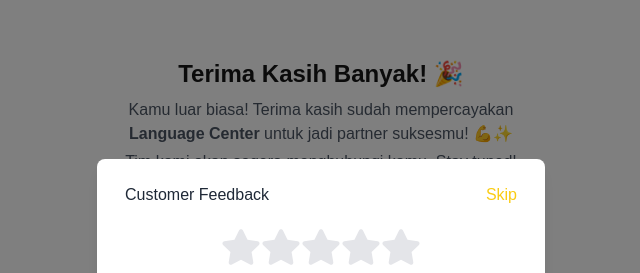
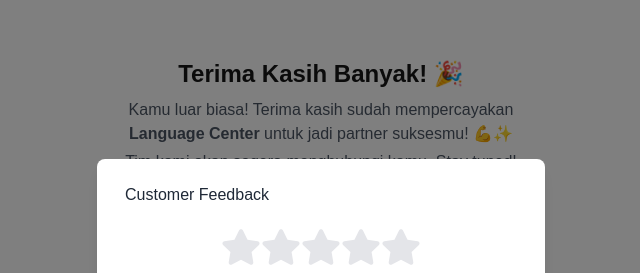
Before and after one commit to RyoSkyKnight/Belajar-Next-Js, a Next.js app: page /pages/thankyou in a window 1280 px wide. Shown: the part 126-399 px from the top of the page, without its empty margins (319-959 px from the left). Built offline with nearby package versions, Linux system fonts and the light colour scheme.

Commit message:
feat : feedback

```diff
--- a/src/app/_components/_partials/feedback.tsx
+++ b/src/app/_components/_partials/feedback.tsx
@@ -15,10 +15,7 @@
     setRating(rate);
   };
 
-  const handleSkip = () => {
-    setIsPopupOpen(false); // Close popup
-    console.log("Skipped Feedback");
-  };
+
 
   const handleSubmit = () => {
     console.log("Feedback Submitted:", { rating, feedback });
@@ -40,12 +37,7 @@
               {/* Title */}
               <h3 className="text-base text-gray-800">Customer Feedback</h3>
 
-              <button
-                className="text-main-color lg:text-base text-xs hover:text-gray-800 transition"
-                onClick={handleSkip}
-              >
-                Skip
-              </button>
+
             </div>
 
             {/* Star Rating */}
```
